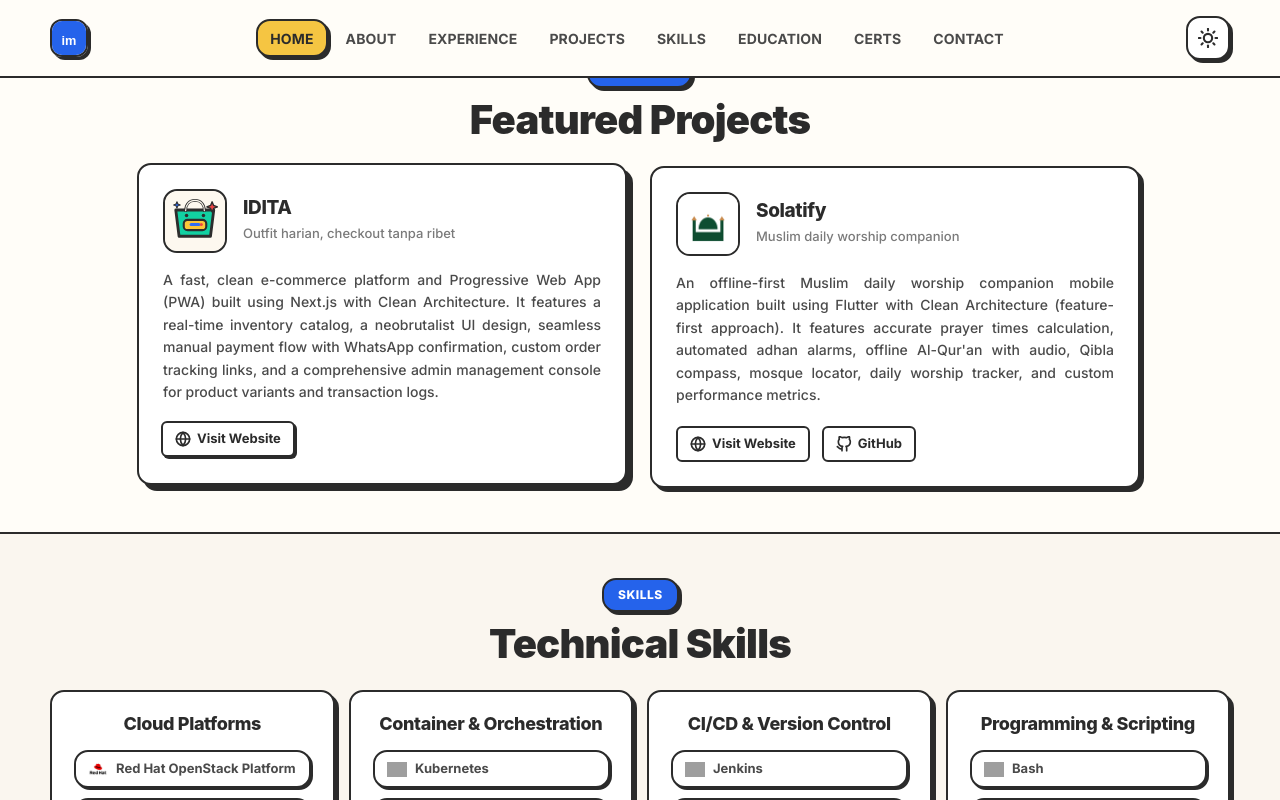
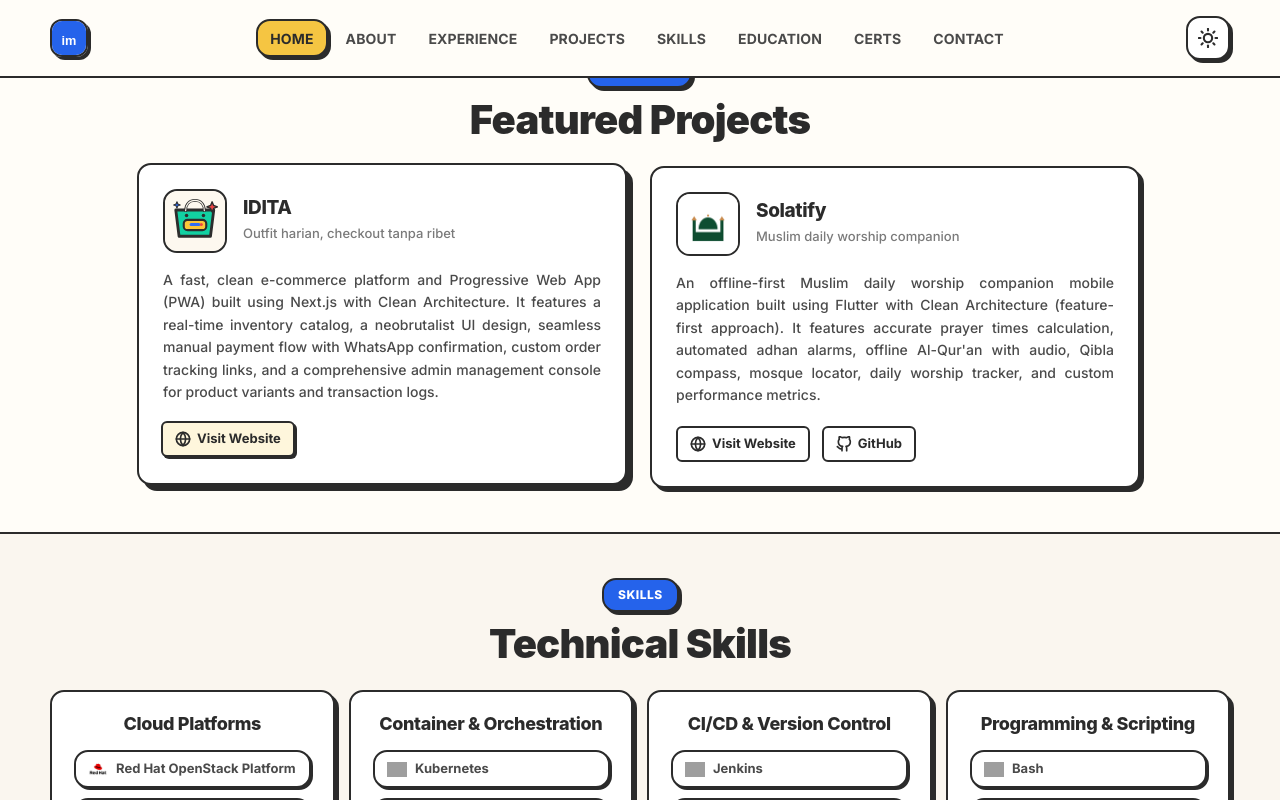
Before and after one commit to imransetiadi/about_me, a Next.js app: page / in a window 1280 px wide. In both pictures the pointer is over the link 232 px from the left and 2051 px from the top of the page. Shown: the part 1607-2407 px from the top of the page. Built offline with nearby package versions, Linux system fonts and the light colour scheme; grey boxes are pictures that could not be loaded.

Commit message:
style: add yellow soft background hover color for project action links

```diff
--- a/src/app/page.module.css
+++ b/src/app/page.module.css
@@ -823,6 +823,7 @@
 }
 
 .projectActions a:hover {
+  background: var(--color-yellow-soft);
   transform: translate(-2px, -2px);
   box-shadow: 2px 2px 0 var(--border);
 }
```
